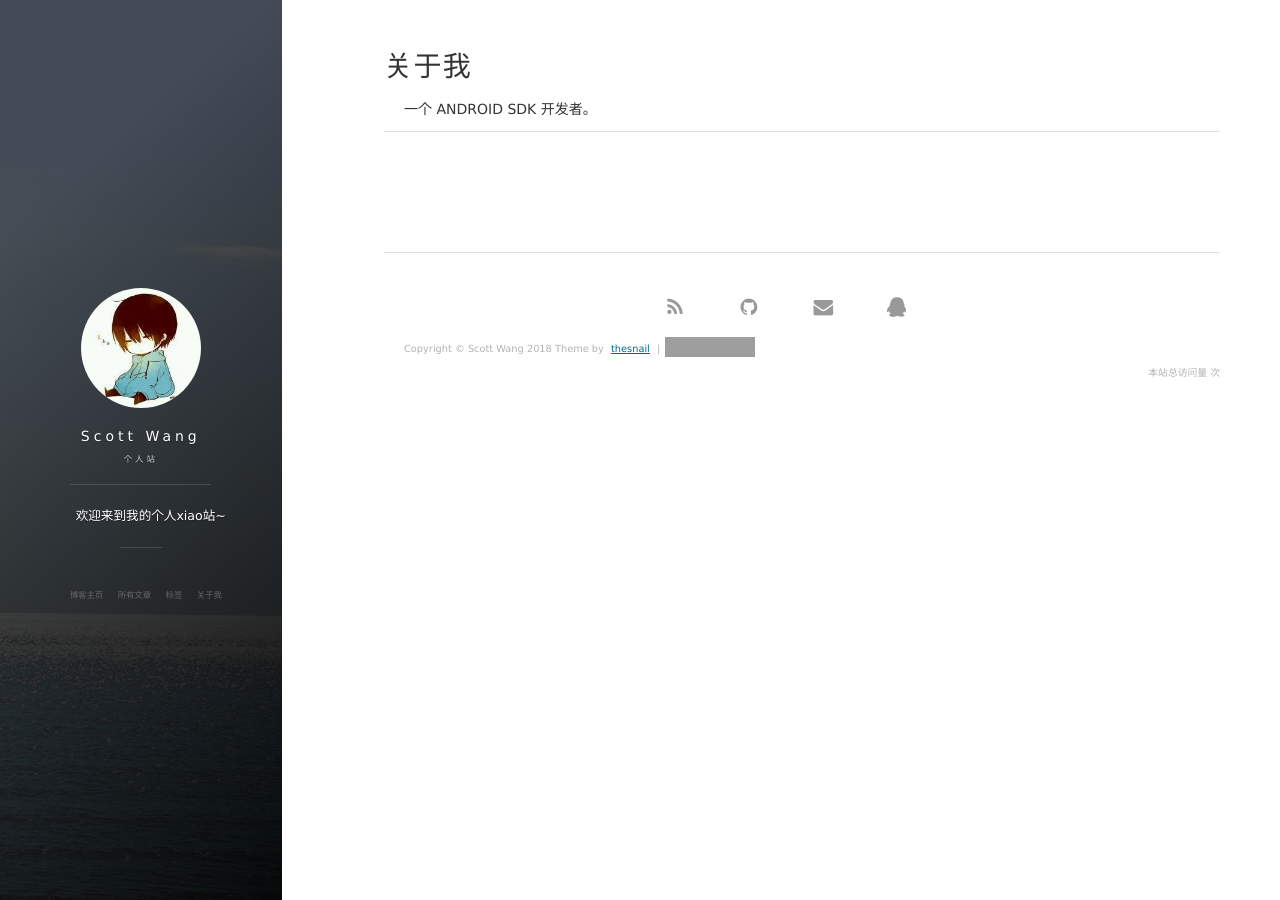
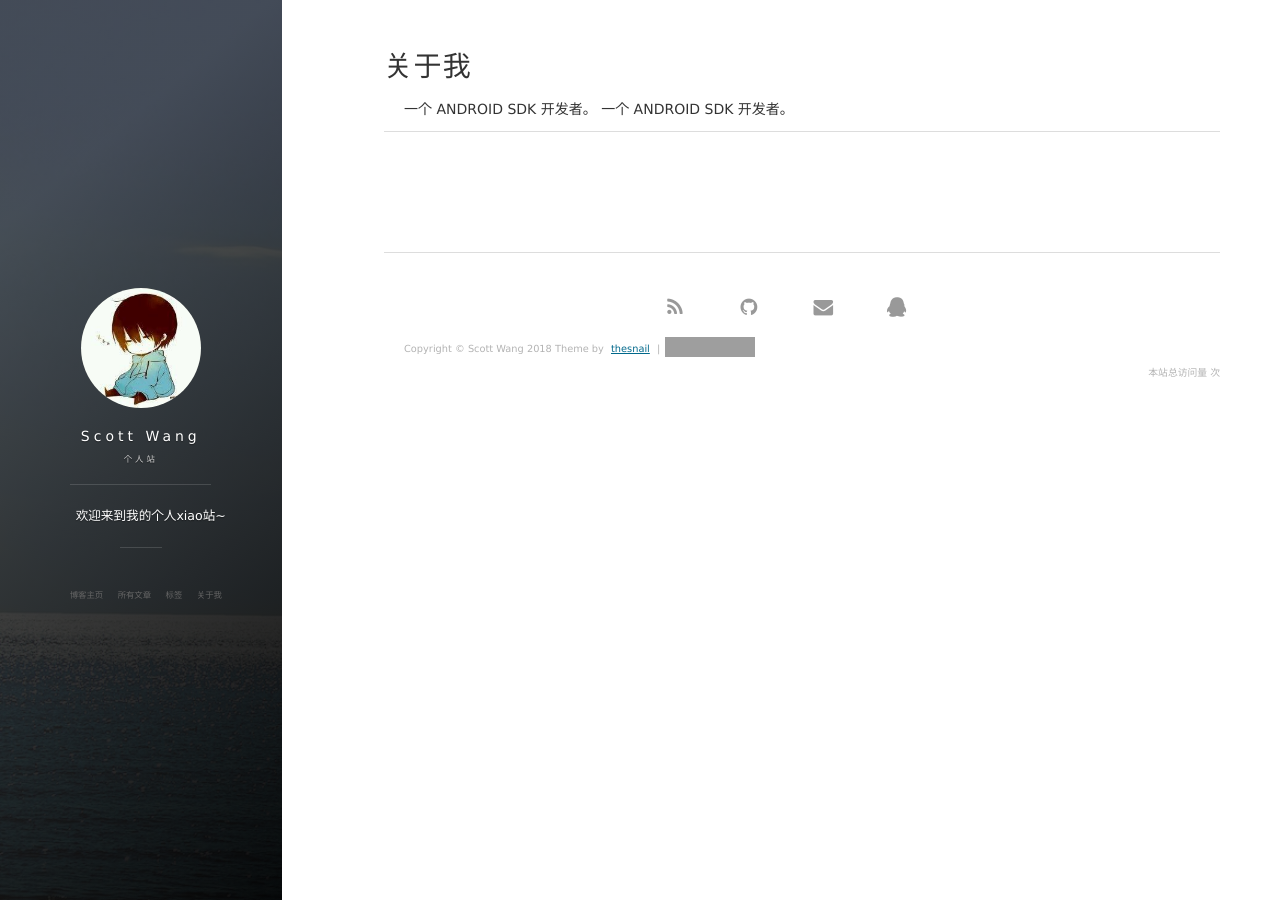
Before and after one commit to thesnail/thesnail.github.io, a Jekyll site: the page built from about.md, in a window 1280 px wide. Built offline with Jekyll 4.4.1, drawn with Linux system fonts in a browser that asks for light colours; nearby versions of some CDN libraries; comment, search, counter and statistics services are not loaded; grey boxes are pictures that could not be loaded.

Commit message:
Update about.md

```diff
--- a/about.md
+++ b/about.md
@@ -4,5 +4,6 @@ title: 关于我
 ---
 
 一个 ANDROID SDK 开发者。
+一个 ANDROID SDK 开发者。
 
 {% include comments.html %}
```
